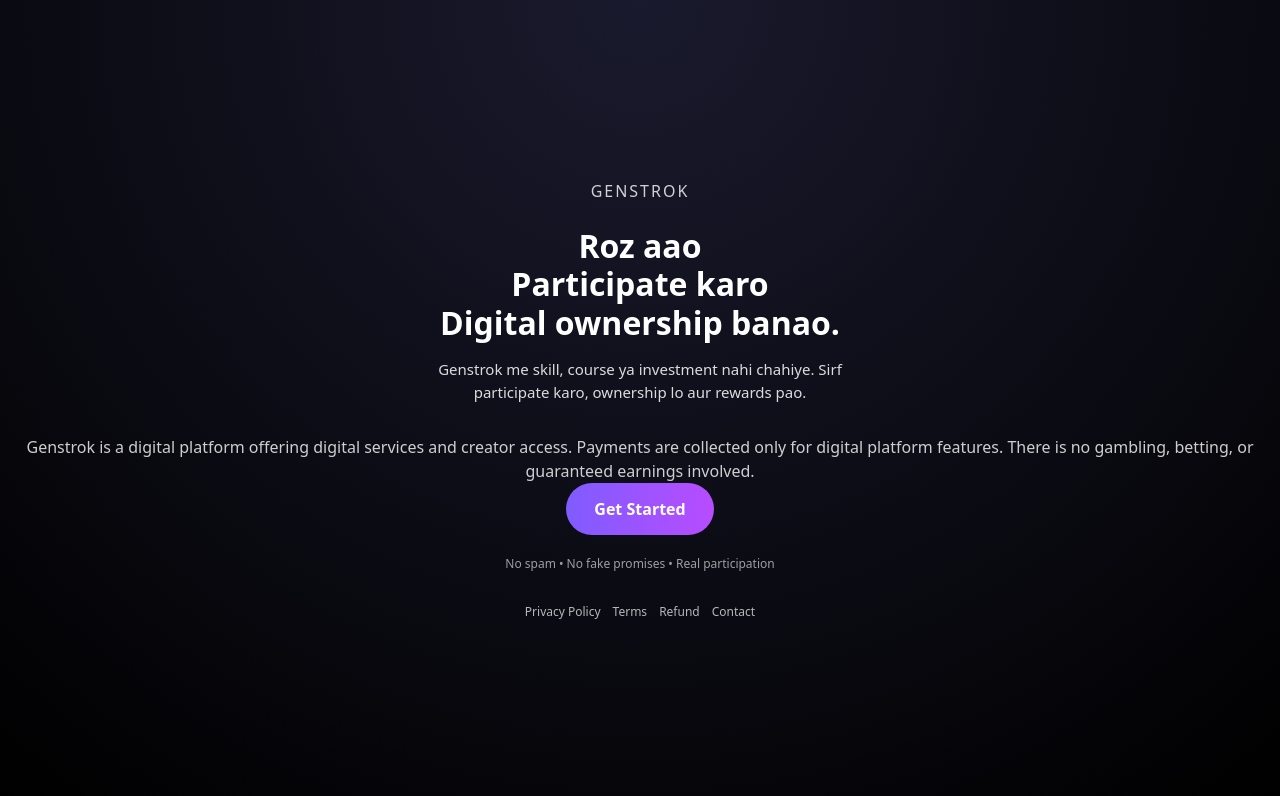
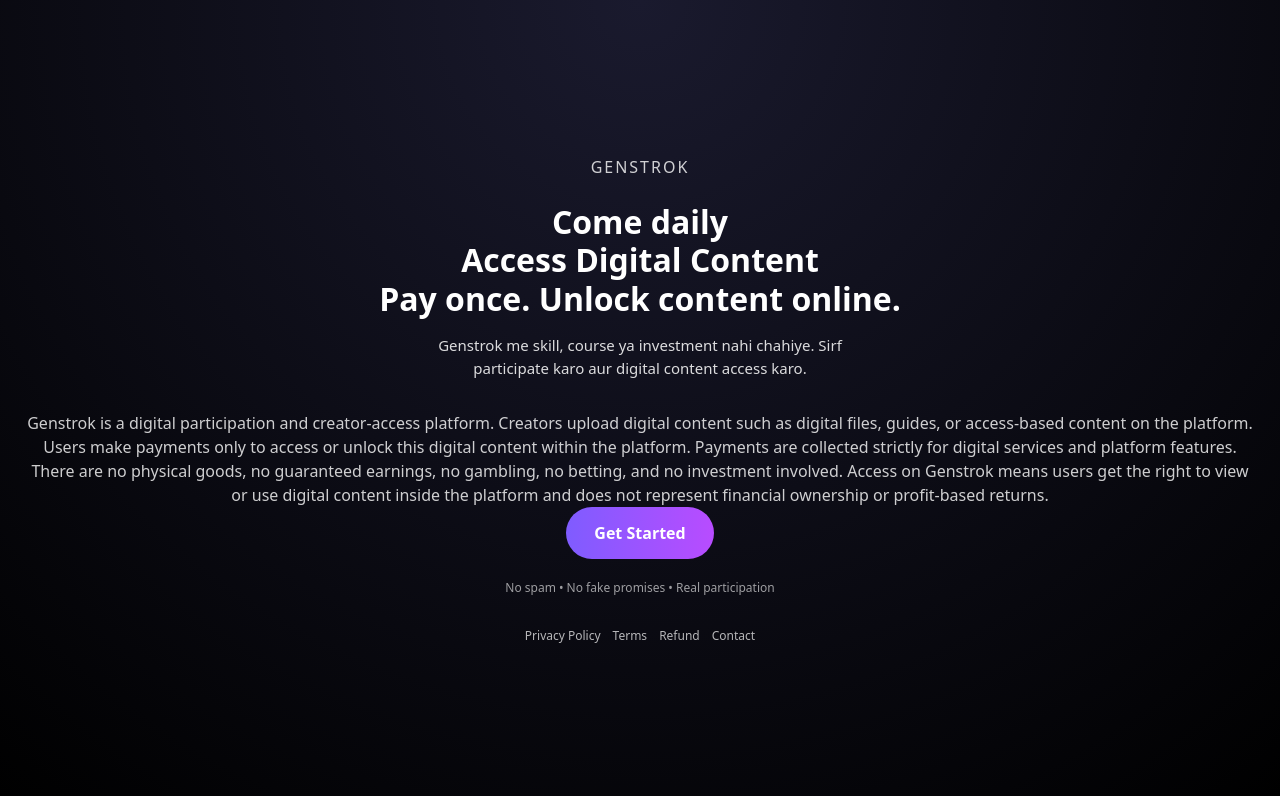
Before and after one commit to manastripathi7875/Genstrok, a Next.js app: page /landing in a window 1280 px wide. Shown: the top 796 px of the page. Built offline with nearby package versions, Linux system fonts and the light colour scheme; no server answers.

Commit message:
New landing fix for razorpay

```diff
--- a/pages/landing.tsx
+++ b/pages/landing.tsx
@@ -31,10 +31,11 @@ export default function LandingPage() {
           lineHeight: 1.2,
         }}
       >
-        Roz aao <br />
-        Participate karo<br />
-        Digital ownership banao.
-      </h1>
+
+  Come daily <br />
+  Access Digital Content<br />
+  Pay once. Unlock content online.
+</h1>
 
       {/* Explanation */}
       <p
@@ -46,12 +47,18 @@ export default function LandingPage() {
         }}
       >
         Genstrok me skill, course ya investment nahi chahiye.
-        Sirf participate karo, ownership lo aur rewards pao.
+        Sirf participate karo aur digital content access karo.
       </p>
       <p style={{ opacity: 0.8 }}>
-Genstrok is a digital platform offering digital services and creator access.
-Payments are collected only for digital platform features.
-There is no gambling, betting, or guaranteed earnings involved.
+Genstrok is a digital participation and creator-access platform.
+
+Creators upload digital content such as digital files, guides, or access-based content on the platform.
+Users make payments only to access or unlock this digital content within the platform.
+
+Payments are collected strictly for digital services and platform features.
+There are no physical goods, no guaranteed earnings, no gambling, no betting, and no investment involved.
+
+Access on Genstrok means users get the right to view or use digital content inside the platform and does not represent financial ownership or profit-based returns.
 </p>
 
       {/* CTA */}
```
